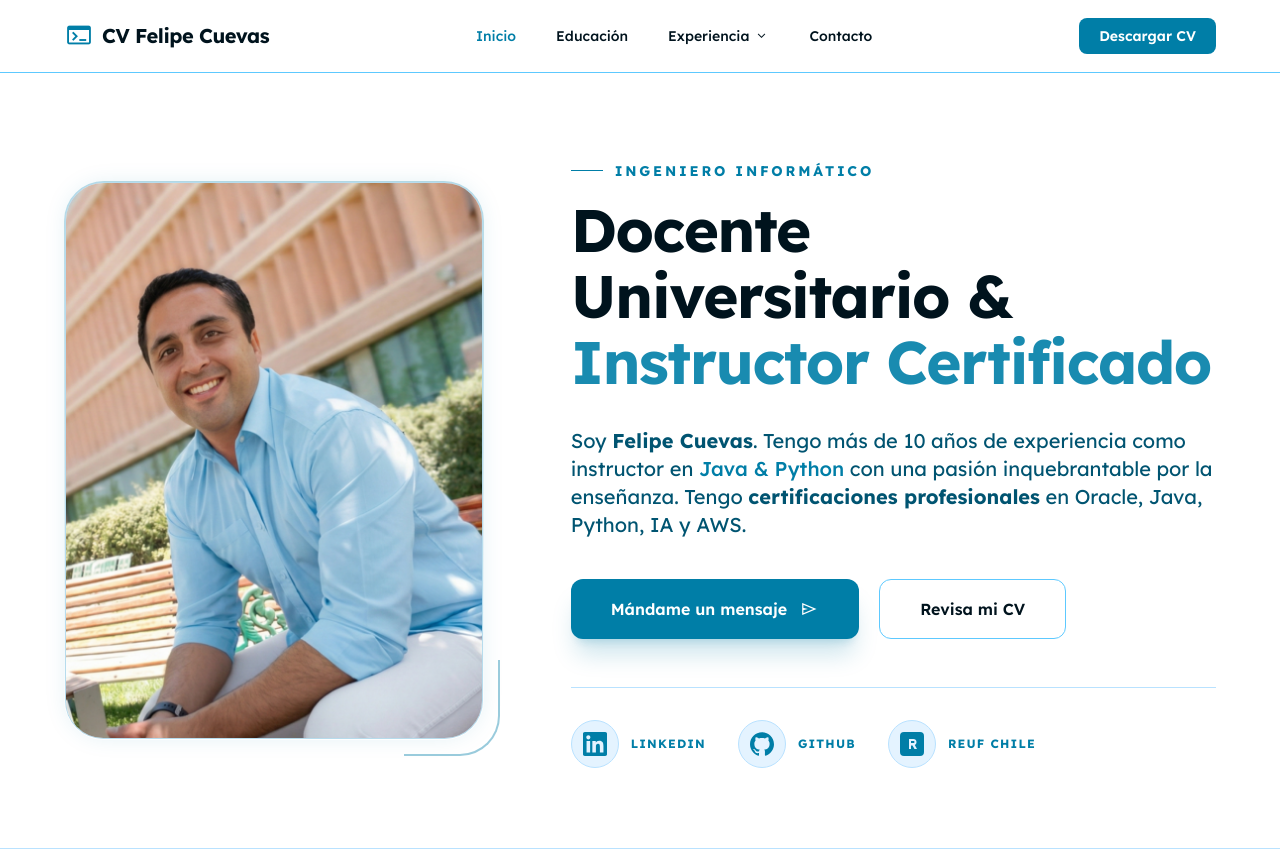
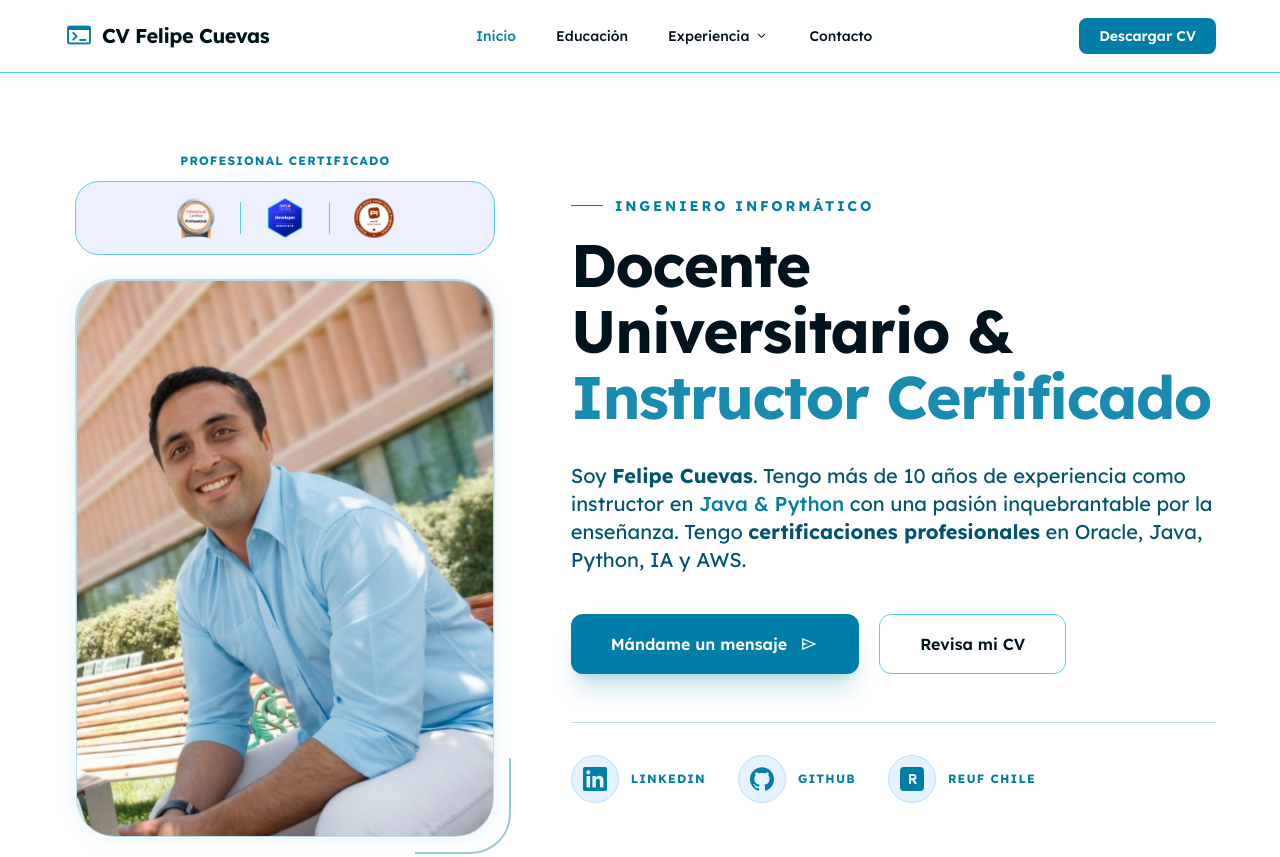
Before and after one commit to ffelipecuevasc/ffelipecuevasccv, a website: page index.html in a window 1280 px wide. Shown: the top 857 px of the page. Drawn offline with nearby package versions, Linux system fonts and the light colour scheme.

Commit message:
Mejora - Implementación de contenedor de insignias en el index.html.

```diff
--- a/index.html
+++ b/index.html
@@ -39,8 +39,34 @@
 
     <main class="mx-auto flex w-full max-w-[1200px] flex-1 items-center justify-center px-6 py-12 lg:py-20">
         <div class="grid grid-cols-1 items-center gap-10 lg:gap-16 lg:grid-cols-12 w-full">
-            <div class="lg:col-span-5 flex justify-center lg:justify-start order-1 lg:order-1">
-                <div data-aos="zoom-in" data-aos-delay="300" class="relative w-full max-w-[280px] md:max-w-[420px]">
+            <div class="lg:col-span-5 flex flex-col items-center justify-center lg:justify-start gap-6 order-1 lg:order-1">
+
+                <div data-aos="fade-down" data-aos-delay="50" class="flex flex-col items-center gap-3 w-full max-w-[280px] md:max-w-[420px]">
+                    <span class="text-xs font-bold uppercase tracking-widest text-primary">Profesional Certificado</span>
+                    <div class="relative w-full rounded-2xl bg-badge-light/90 dark:bg-orient-900/80 backdrop-blur-sm border border-orient-200 dark:border-orient-800 p-4">
+                        <div class="flex items-center justify-center gap-6">
+                            <div class="group relative transition-transform hover:-translate-y-1 duration-300" title="Oracle Certified">
+                                <div class="relative h-10 w-10 flex items-center justify-center">
+                                    <img alt="Oracle Badge" class="h-full w-full object-contain" src="static/img/logos/insignia_oracle.png"/>
+                                </div>
+                            </div>
+                            <div class="w-px h-8 bg-orient-200 dark:bg-orient-800"></div>
+                            <div class="group relative transition-transform hover:-translate-y-1 duration-300" title="AWS Certified">
+                                <div class="relative h-10 w-10 flex items-center justify-center">
+                                    <img alt="AWS Badge" class="h-full w-full object-contain" src="static/img/logos/insignia_aws.png"/>
+                                </div>
+                            </div>
+                            <div class="w-px h-8 bg-orient-200 dark:bg-orient-800"></div>
+                            <div class="group relative transition-transform hover:-translate-y-1 duration-300" title="Python Certified">
+                                <div class="relative h-10 w-10 flex items-center justify-center">
+                                    <img alt="Python Badge" class="h-full w-full object-contain" src="static/img/logos/insignia_python.png"/>
+                                </div>
+                            </div>
+                        </div>
+                    </div>
+                </div>
+
+                <div data-aos="zoom-in" data-aos-delay="200" class="relative w-full max-w-[280px] md:max-w-[420px]">
                     <div class="relative photo-glow rounded-[2.5rem] p-px bg-gradient-to-b from-primary/30 to-transparent">
                         <div class="relative aspect-[3/4] overflow-hidden rounded-[2.4rem] border border-primary/20 bg-orient-50 dark:bg-orient-900">
                             <img alt="Foto tipo retrato Felipe Cuevas"
@@ -50,6 +76,7 @@
                     </div>
                     <div class="absolute -bottom-4 -right-4 h-24 w-24 border-b-2 border-r-2 border-primary/40 rounded-br-[2.5rem] hidden lg:block"></div>
                 </div>
+
             </div>
 
             <div class="lg:col-span-7 flex flex-col gap-8 items-center text-center lg:items-start lg:text-left order-2 lg:order-2">
--- a/tailwind.config.js
+++ b/tailwind.config.js
@@ -26,6 +26,7 @@ module.exports = {
         "accent-gold": "#f8cd46",
         "background-light": "#ffffff",
         "background-dark": "#00131D",
+        "badge-light": "#ecf0ff",
       },
       fontFamily: {
         "display": ["Lexend", "sans-serif"]
```
Also changed, not shown: static/css/tailwind.css, static/img/logos/insignia_aws.png (added), static/img/logos/insignia_oracle.png (added), static/img/logos/insignia_python.png (added).
